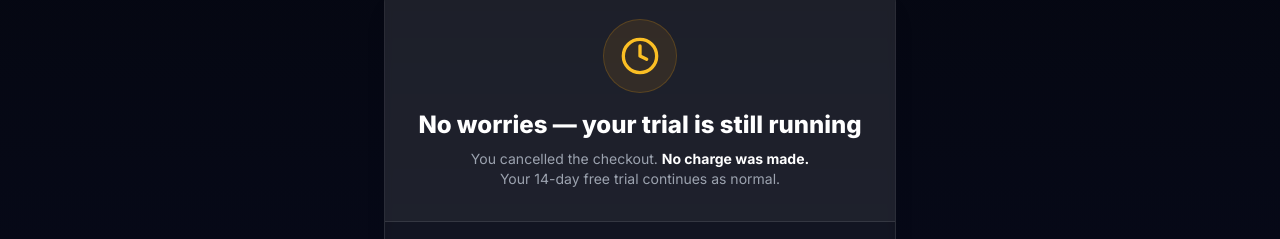
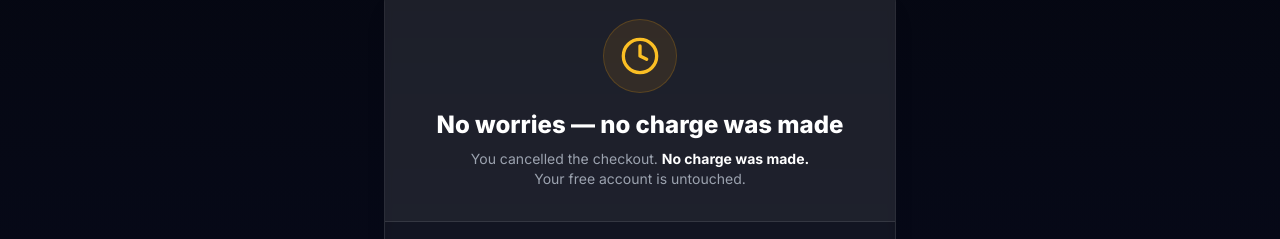
Before and after one commit to Intelli-Grid/IntelliGrid-Solutions, a React (Vite) app in the folder Frontend/: page /payment/cancel in a window 1280 px wide. Shown: the part 143-382 px from the top of the page. Built offline with nearby package versions, Linux system fonts and the light colour scheme; no server answers.

Commit message:
fix: PaymentCancelPage now shows tier-aware messaging — reads actual subscription from Clerk instead of hardcoding trial copy for all users

```diff
--- a/Frontend/src/pages/PaymentCancelPage.jsx
+++ b/Frontend/src/pages/PaymentCancelPage.jsx
@@ -1,6 +1,7 @@
 import { useState } from 'react'
-import { useNavigate, Link } from 'react-router-dom'
+import { useNavigate, Link, useSearchParams } from 'react-router-dom'
 import { ArrowLeft, ArrowRight, Shield, Zap, Clock, CheckCircle2 } from 'lucide-react'
+import { useUser } from '@clerk/clerk-react'
 import SEO from '../components/common/SEO'
 
 // ─── Re-engagement survey options ────────────────────────────────────────────
@@ -12,24 +13,82 @@ const SURVEY_OPTIONS = [
     { id: 'other', label: 'Other' },
 ]
 
+// Features available at each tier (to show what they keep)
+const TIER_FEATURES = {
+    free: [
+        'Browse all 4,000+ AI tools',
+        'Save up to 10 favourites',
+        'Create up to 2 collections',
+        'Write and read reviews',
+    ],
+    Basic: [
+        'All free features',
+        'Unlimited favourites & collections',
+        'Ad-free browsing',
+        'Advanced search filters',
+    ],
+    Pro: [
+        'All Basic features',
+        'AI Advisor access',
+        'Weekly AI digest newsletter',
+        'Priority in search results',
+    ],
+    Enterprise: [
+        'All Pro features',
+        'Dedicated support',
+        'Team collaboration tools',
+        'Custom integrations',
+    ],
+}
+
 export default function PaymentCancelPage() {
     const navigate = useNavigate()
+    const [searchParams] = useSearchParams()
+    const { user, isLoaded } = useUser()
     const [selectedReason, setSelectedReason] = useState(null)
     const [submitted, setSubmitted] = useState(false)
 
     const handleSubmit = () => {
-        // Silent submission — we just track the reason locally
-        // In a future iteration this can POST to /api/v1/analytics/event
         if (selectedReason) {
             setSubmitted(true)
         }
     }
 
+    // Determine current subscription tier from Clerk metadata
+    const currentTier = isLoaded
+        ? (user?.publicMetadata?.subscriptionTier || 'free')
+        : 'free'
+
+    const isFreeTier = currentTier === 'free' || currentTier === 'Free'
+    const tierLabel = isFreeTier ? 'free' : currentTier
+
+    // What plan they were trying to buy (from URL param)
+    const paymentMethod = searchParams.get('method') || 'paypal-subscription'
+
+    // Dynamic heading & sub-copy based on actual tier
+    const heading = isFreeTier
+        ? 'No worries — no charge was made'
+        : `No worries — you're still on ${currentTier}`
+
+    const subCopy = isFreeTier
+        ? 'You cancelled the checkout. No charge was made.\nYour free account is untouched.'
+        : `You cancelled the upgrade. No charge was made.\nYour ${currentTier} subscription continues as normal.`
+
+    const keepSectionLabel = isFreeTier
+        ? 'You still have on your free account:'
+        : `What you still have on ${currentTier}:`
+
+    const keepFeatures = TIER_FEATURES[currentTier] || TIER_FEATURES['free']
+
+    const continueButtonLabel = isFreeTier
+        ? 'Continue with Free Plan'
+        : `Back to Dashboard`
+
     return (
         <div className="min-h-screen bg-gradient-to-b from-primary-900 to-deep-space flex items-center justify-center px-4 py-16">
             <SEO
                 title="Payment Cancelled | IntelliGrid"
-                description="Your payment was cancelled. No charges were made. Your free trial continues."
+                description="Your payment was cancelled. No charges were made."
                 noindex={true}
             />
 
@@ -46,12 +105,18 @@ export default function PaymentCancelPage() {
                             </div>
                         </div>
                         <h1 className="text-2xl font-extrabold text-white mb-2">
-                            No worries — your trial is still running
+                            {heading}
                         </h1>
-                        <p className="text-sm text-gray-400">
-                            You cancelled the checkout. <strong className="text-white">No charge was made.</strong>
-                            <br />
-                            Your 14-day free trial continues as normal.
+                        <p className="text-sm text-gray-400 whitespace-pre-line">
+                            {subCopy.split('\n').map((line, i) =>
+                                i === 0
+                                    ? <span key={i}>{line.includes('No charge') ? (
+                                        <>You cancelled the checkout. <strong className="text-white">No charge was made.</strong><br /></>
+                                    ) : (
+                                        <>{line}<br /></>
+                                    )}</span>
+                                    : <span key={i}>{line}</span>
+                            )}
                         </p>
                     </div>
 
@@ -117,18 +182,13 @@ export default function PaymentCancelPage() {
                         )}
                     </div>
 
-                    {/* What you're keeping on free tier */}
+                    {/* What you're keeping */}
                     <div className="px-6 py-5 border-b border-white/10 bg-white/3">
                         <p className="text-xs font-semibold text-gray-500 uppercase tracking-wider mb-3">
-                            You still have on your free account:
+                            {keepSectionLabel}
                         </p>
                         <ul className="space-y-2">
-                            {[
-                                'Browse all 4,000+ AI tools',
-                                'Save up to 10 favourites',
-                                'Create up to 2 collections',
-                                'Write and read reviews',
-                            ].map((item, i) => (
+                            {keepFeatures.map((item, i) => (
                                 <li key={i} className="flex items-center gap-2.5 text-sm text-gray-400">
                                     <Zap className="w-3.5 h-3.5 text-accent-cyan flex-shrink-0" />
                                     {item}
@@ -162,7 +222,7 @@ export default function PaymentCancelPage() {
                             onClick={() => navigate('/dashboard')}
                             className="flex-1 flex items-center justify-center gap-2 rounded-xl border border-white/10 bg-white/5 px-6 py-3 font-medium text-gray-300 text-sm hover:bg-white/10 hover:text-white transition-all"
                         >
-                            Continue with Free Plan
+                            {continueButtonLabel}
                             <ArrowRight className="w-4 h-4" />
                         </button>
                     </div>
```
